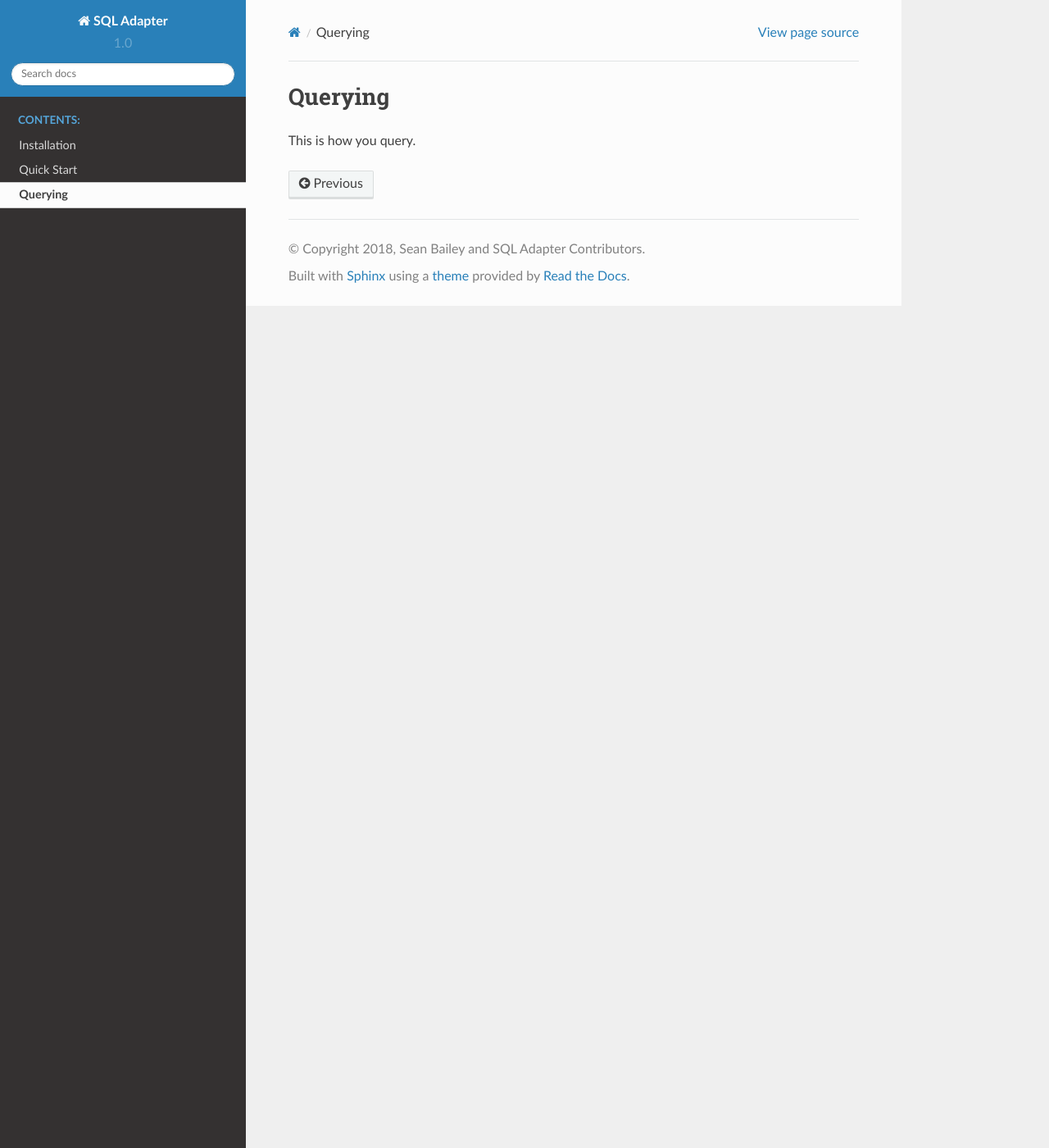
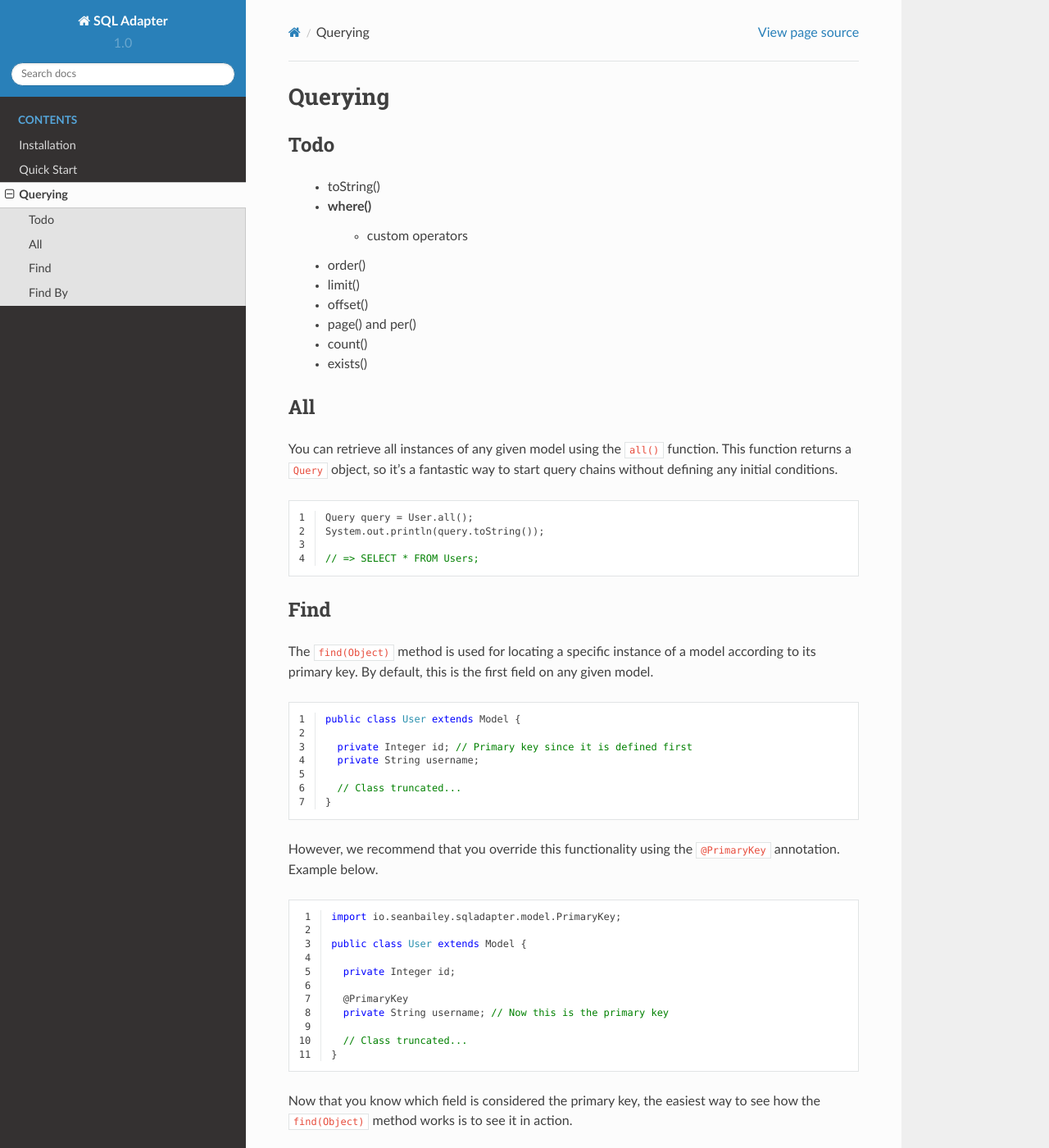
Before and after one commit to sean0x42/SQLAdapter, a Sphinx documentation site: the page built from docs/querying.rst, in a window 1280 px wide and 1400 px high. Shown: the whole window at 82% size. Built offline with Sphinx 7.4.7 and the Read the Docs theme 2.0.0, drawn with Linux system fonts in a browser that asks for light colours; some of the changed text lies outside the part shown.

Commit message:
Added docs for all() and find() query methods

```diff
--- a/docs/conf.py
+++ b/docs/conf.py
@@ -67,7 +67,7 @@ language = None
 exclude_patterns = ['.build', 'Thumbs.db', '.DS_Store']
 
 # The name of the Pygments (syntax highlighting) style to use.
-pygments_style = None
+pygments_style = 'vs'
 
 
 # -- Options for HTML output -------------------------------------------------
--- a/docs/index.rst
+++ b/docs/index.rst
@@ -22,7 +22,7 @@ Features
 
 .. toctree::
    :maxdepth: 2
-   :caption: Contents:
+   :caption: Contents
 
    installation
    quick_start
--- a/docs/querying.rst
+++ b/docs/querying.rst
@@ -1,4 +1,91 @@
 Querying
 ========
 
-This is how you query.
+Todo
+----
+
+  - toString()
+  - where()
+      - custom operators
+  - order()
+  - limit()
+  - offset()
+  - page() and per()
+  - count()
+  - exists()
+
+
+All
+---
+
+You can retrieve all instances of any given model using the :code:`all()`
+function. This function returns a :code:`Query` object, so it's a fantastic way
+to start query chains without defining any initial conditions.
+
+.. code-block:: java
+   :linenos:
+
+   Query query = User.all();
+   System.out.println(query.toString());
+
+   // => SELECT * FROM Users;
+
+
+Find
+----
+
+The :code:`find(Object)` method is used for locating a specific instance of a
+model according to its primary key. By default, this is the first field on any
+given model.
+
+.. code-block:: java
+  :linenos:
+
+  public class User extends Model {
+
+    private Integer id; // Primary key since it is defined first
+    private String username;
+
+    // Class truncated...
+  }
+
+However, we recommend that you override this functionality using the
+:code:`@PrimaryKey` annotation. Example below.
+
+.. code-block:: java
+  :linenos:
+
+  import io.seanbailey.sqladapter.model.PrimaryKey;
+
+  public class User extends Model {
+
+    private Integer id;
+
+    @PrimaryKey
+    private String username; // Now this is the primary key
+
+    // Class truncated...
+  }
+
+Now that you know which field is considered the primary key, the easiest way to
+see how the :code:`find(Object)` method works is to see it in action.
+
+.. code-block:: java
+  :linenos:
+
+  Query query = User.find("sean0x42");
+
+Seems simple enough, right? That's because it is. This function is designed to retrieve
+a single instance of your model, whose primary key matches the given value.
+
+.. code-block:: sql
+  :linenos:
+
+  SELECT * FROM Users WHERE username = "sean0x42" LIMIT 1;
+
+
+Find By
+-------
+
+But what about when you're searching for a specific model, but you don't know
+the value of its primary key?
```
Also changed, not shown: docs/quick_start.rst (+14 -0 lines).
